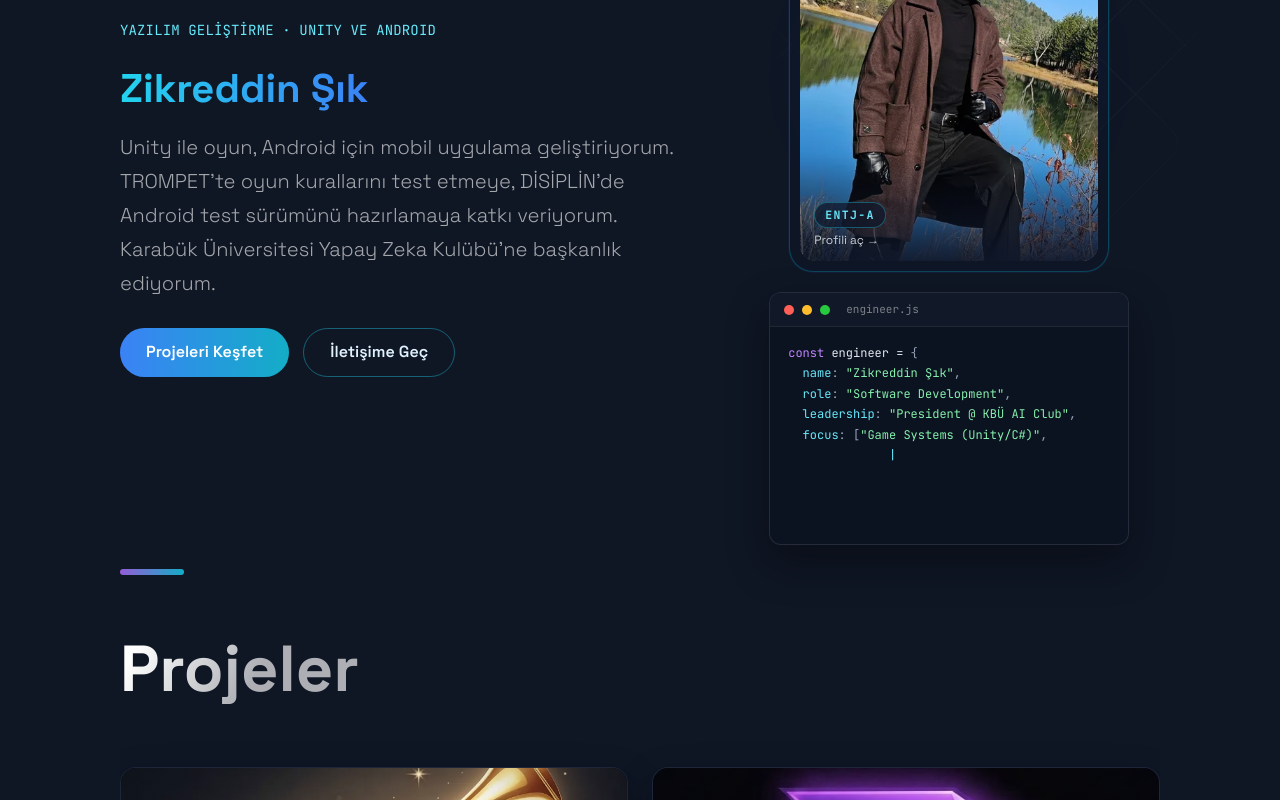
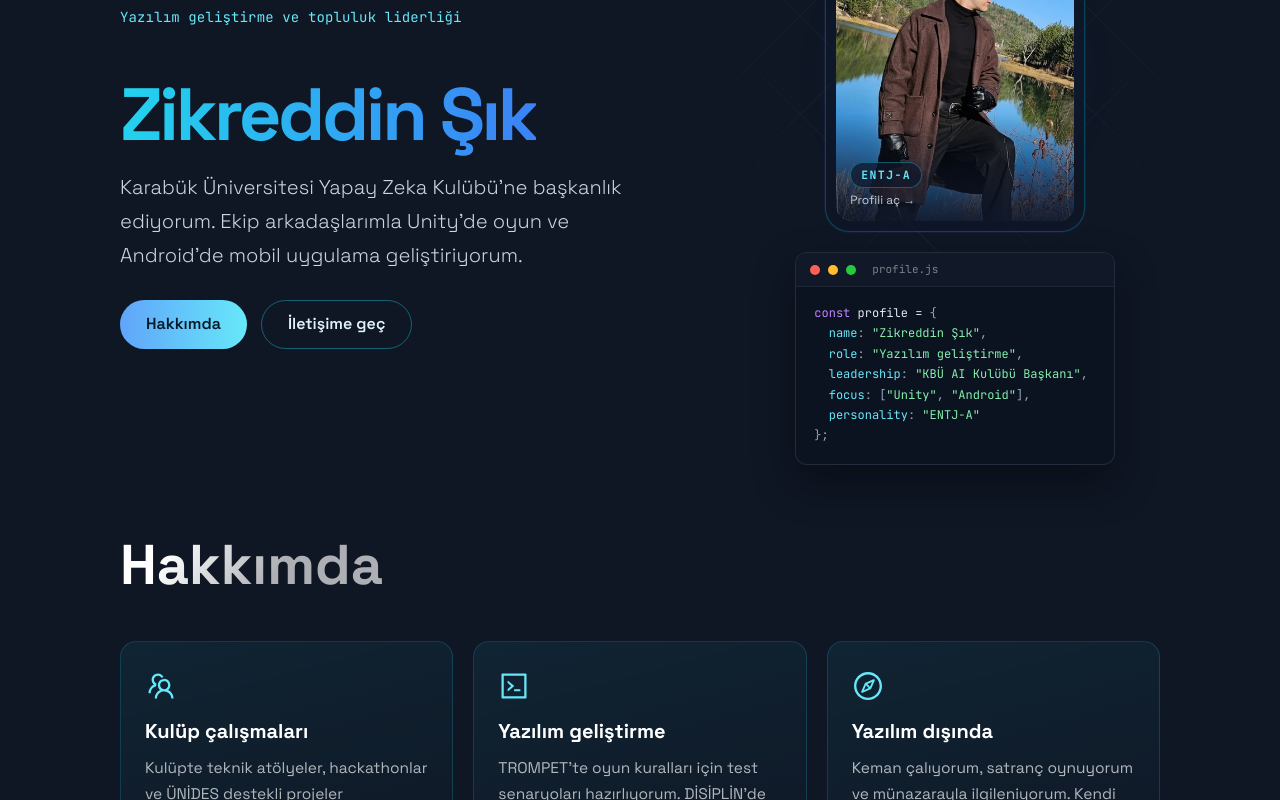
Before and after one commit to szikreddin5-maker/portfolio-ziko, a Next.js app: page / in a window 1280 px wide. Shown: the part 280-1080 px from the top of the page. Built offline with nearby package versions, Linux system fonts and the light colour scheme; a web font is replaced by a local one.

Commit message:
design: introduce a personal Turkish homepage with subtle motion

```diff
--- a/package.json
+++ b/package.json
@@ -3,8 +3,8 @@
   "version": "0.1.0",
   "private": true,
   "scripts": {
-    "dev": "set NODE_OPTIONS=--openssl-legacy-provider && next dev",
-    "build": "set NODE_OPTIONS=--openssl-legacy-provider && next build && next export",
+    "dev": "node --openssl-legacy-provider ./node_modules/next/dist/bin/next dev",
+    "build": "node --openssl-legacy-provider ./node_modules/next/dist/bin/next build && node --openssl-legacy-provider ./node_modules/next/dist/bin/next export",
     "start": "next start"
   },
   "dependencies": {
--- a/src/components/Hero/Hero.js
+++ b/src/components/Hero/Hero.js
@@ -1,4 +1,4 @@
-import React, { useEffect, useMemo, useState } from 'react';
+import React, { useEffect, useMemo, useRef, useState } from 'react';
 
 import BgAnimation from '../BackgrooundAnimation/BackgroundAnimation';
 import {
@@ -47,7 +47,7 @@ import {
 
 const CODE_TOKENS = [
   { t: 'kw', v: 'const' },
-  { t: 'plain', v: ' engineer = ' },
+  { t: 'plain', v: ' profile = ' },
   { t: 'punct', v: '{' },
   { t: 'plain', v: '\n  ' },
   { t: 'key', v: 'name' },
@@ -59,35 +59,29 @@ const CODE_TOKENS = [
   { t: 'key', v: 'role' },
   { t: 'punct', v: ':' },
   { t: 'plain', v: ' ' },
-  { t: 'str', v: '"Software Development"' },
+  { t: 'str', v: '"Yazılım geliştirme"' },
   { t: 'punct', v: ',' },
   { t: 'plain', v: '\n  ' },
   { t: 'key', v: 'leadership' },
   { t: 'punct', v: ':' },
   { t: 'plain', v: ' ' },
-  { t: 'str', v: '"President @ KBÜ AI Club"' },
+  { t: 'str', v: '"KBÜ AI Kulübü Başkanı"' },
   { t: 'punct', v: ',' },
   { t: 'plain', v: '\n  ' },
   { t: 'key', v: 'focus' },
   { t: 'punct', v: ':' },
   { t: 'plain', v: ' ' },
   { t: 'punct', v: '[' },
-  { t: 'str', v: '"Game Systems (Unity/C#)"' },
+  { t: 'str', v: '"Unity"' },
   { t: 'punct', v: ',' },
-  { t: 'plain', v: '\n               ' },
-  { t: 'str', v: '"Web & AI Integration"' },
+  { t: 'plain', v: ' ' },
+  { t: 'str', v: '"Android"' },
   { t: 'punct', v: '],' },
   { t: 'plain', v: '\n  ' },
   { t: 'key', v: 'personality' },
   { t: 'punct', v: ':' },
   { t: 'plain', v: ' ' },
   { t: 'str', v: '"ENTJ-A"' },
-  { t: 'punct', v: ',' },
-  { t: 'plain', v: '\n  ' },
-  { t: 'key', v: 'status' },
-  { t: 'punct', v: ':' },
-  { t: 'plain', v: ' ' },
-  { t: 'str', v: '"Building solutions & expanding ecosystems"' },
   { t: 'plain', v: '\n' },
   { t: 'punct', v: '};' },
 ];
@@ -100,7 +94,7 @@ const TOKEN_TAGS = {
   plain: Plain,
 };
 
-const CHAR_MS = 36;
+const CHAR_MS = 20;
 
 const renderTokens = (tokens, charCount) => {
   let remaining = charCount;
@@ -151,11 +145,11 @@ const TypewriterCode = () => {
   }, [totalChars]);
 
   return (
-    <TerminalBody aria-label="engineer.js">
+    <TerminalBody aria-hidden="true">
       <CodeSizer aria-hidden="true">{renderTokens(CODE_TOKENS, totalChars)}</CodeSizer>
       <CodeTyped>
         {renderTokens(CODE_TOKENS, visibleChars)}
-        <Cursor aria-hidden="true">|</Cursor>
+        {visibleChars < totalChars && <Cursor>|</Cursor>}
       </CodeTyped>
     </TerminalBody>
   );
@@ -163,12 +157,20 @@ const TypewriterCode = () => {
 
 const Hero = () => {
   const [profileOpen, setProfileOpen] = useState(false);
+  const photoButton = useRef(null);
+  const closeButton = useRef(null);
 
   useEffect(() => {
     if (!profileOpen) return undefined;
 
+    const trigger = photoButton.current;
+    closeButton.current?.focus();
     const onKey = (event) => {
       if (event.key === 'Escape') setProfileOpen(false);
+      if (event.key === 'Tab') {
+        event.preventDefault();
+        closeButton.current?.focus();
+      }
     };
 
     document.addEventListener('keydown', onKey);
@@ -178,33 +180,33 @@ const Hero = () => {
     return () => {
       document.removeEventListener('keydown', onKey);
       document.body.style.overflow = previousOverflow;
+      trigger?.focus();
     };
   }, [profileOpen]);
 
   return (
-  <HeroWrap>
-    <BgLayer>
+  <HeroWrap aria-labelledby="intro-title">
+    <BgLayer aria-hidden="true">
       <BgAnimation />
     </BgLayer>
     <HeroGrid>
       <LeftSection>
-        <Badge>YAZILIM GELİŞTİRME · UNITY VE ANDROID</Badge>
-        <Title>
+        <Badge>Yazılım geliştirme ve topluluk liderliği</Badge>
+        <Title id="intro-title">
           <NameAccent>Zikreddin Şık</NameAccent>
         </Title>
         <Lead>
-          Unity ile oyun, Android için mobil uygulama geliştiriyorum. TROMPET’te oyun kurallarını
-          test etmeye, DİSİPLİN’de Android test sürümünü hazırlamaya katkı veriyorum.
           Karabük Üniversitesi Yapay Zeka Kulübü’ne başkanlık ediyorum.
+          Ekip arkadaşlarımla Unity’de oyun ve Android’de mobil uygulama geliştiriyorum.
         </Lead>
         <ButtonRow>
-          <PrimaryButton href="#projects">Projeleri Keşfet</PrimaryButton>
-          <SecondaryButton href="#contact">İletişime Geç</SecondaryButton>
+          <PrimaryButton href="#about">Hakkımda</PrimaryButton>
+          <SecondaryButton href="#contact">İletişime geç</SecondaryButton>
         </ButtonRow>
       </LeftSection>
 
       <RightSection>
-        <PhotoCard type="button" onClick={() => setProfileOpen(true)} aria-haspopup="dialog" aria-expanded={profileOpen}>
+        <PhotoCard ref={photoButton} type="button" onClick={() => setProfileOpen(true)} aria-haspopup="dialog" aria-expanded={profileOpen}>
           <ImageWrapper>
             <ProfileImg src="/profile.webp" alt="Zikreddin Şık" />
             <PhotoOverlay>
@@ -219,7 +221,7 @@ const Hero = () => {
             <Dot color="#ff5f56" />
             <Dot color="#ffbd2e" />
             <Dot color="#27c93f" />
-            <TerminalTitle>engineer.js</TerminalTitle>
+            <TerminalTitle>profile.js</TerminalTitle>
           </TerminalBar>
           <TypewriterCode />
         </Terminal>
@@ -234,7 +236,7 @@ const Hero = () => {
           aria-labelledby="profile-title"
           onClick={(event) => event.stopPropagation()}
         >
-          <ModalClose type="button" onClick={() => setProfileOpen(false)} aria-label="Kapat">
+          <ModalClose ref={closeButton} type="button" onClick={() => setProfileOpen(false)} aria-label="Kapat">
             ×
           </ModalClose>
           <ModalBanner>
--- a/src/components/Hero/HeroStyles.js
+++ b/src/components/Hero/HeroStyles.js
@@ -1,28 +1,29 @@
 import styled, { keyframes } from 'styled-components';
+
+const introIn = keyframes`
+  from { opacity: 0; transform: translateY(14px); }
+  to { opacity: 1; transform: translateY(0); }
+`;
 
 export const HeroWrap = styled.section`
   position: relative;
   width: 100%;
-  max-width: 1040px;
+  max-width: 1136px;
   margin: 0 auto;
-  padding: 48px 48px 24px;
-  box-sizing: content-box;
-  overflow: visible;
+  padding: clamp(40px, 7vw, 88px) clamp(20px, 5vw, 48px) 40px;
 
-  @media ${(props) => props.theme.breakpoints.md} {
-    padding: 32px 48px 16px;
-  }
-
-  @media ${(props) => props.theme.breakpoints.sm} {
-    padding: 16px 16px 8px;
-    width: calc(100vw - 32px);
+  @media (prefers-reduced-motion: reduce) {
+    *, *::before, *::after {
+      animation: none;
+      transition: none;
+    }
   }
 `;
 
 export const BgLayer = styled.div`
   position: absolute;
-  top: -20px;
-  right: -40px;
+  top: 0;
+  right: 0;
   width: min(520px, 48%);
   opacity: 0.55;
   pointer-events: none;
@@ -35,8 +36,11 @@ export const BgLayer = styled.div`
 
   @media ${(props) => props.theme.breakpoints.md} {
     width: 280px;
-    right: -16px;
     opacity: 0.28;
+  }
+
+  @media (prefers-reduced-motion: reduce) {
+    display: none;
   }
 `;
 
@@ -45,7 +49,7 @@ export const HeroGrid = styled.div`
   z-index: 1;
   display: grid;
   grid-template-columns: minmax(0, 1.15fr) minmax(280px, 0.85fr);
-  gap: 48px;
+  gap: clamp(28px, 6vw, 80px);
   align-items: center;
 
   @media ${(props) => props.theme.breakpoints.md} {
@@ -57,6 +61,13 @@ export const HeroGrid = styled.div`
 export const LeftSection = styled.div`
   width: 100%;
   min-width: 0;
+
+  @media (prefers-reduced-motion: no-preference) {
+    > * { animation: ${introIn} 520ms ease-out backwards; }
+    > :nth-child(2) { animation-delay: 80ms; }
+    > :nth-child(3) { animation-delay: 160ms; }
+    > :nth-child(4) { animation-delay: 240ms; }
+  }
 `;
 
 export const RightSection = styled.div`
@@ -68,8 +79,8 @@ export const RightSection = styled.div`
   gap: 20px;
   min-width: 0;
 
-  @media ${(props) => props.theme.breakpoints.md} {
-    order: -1;
+  @media (prefers-reduced-motion: no-preference) {
+    animation: ${introIn} 650ms ease-out 140ms backwards;
   }
 `;
 
@@ -87,19 +98,13 @@ export const Badge = styled.p`
 
 export const Title = styled.h1`
   font-weight: 800;
-  font-size: 40px;
-  line-height: 1.25;
+  font-size: clamp(4.2rem, 6.4vw, 7.4rem);
+  line-height: 1.08;
+  letter-spacing: -0.045em;
   color: #fff;
   margin-bottom: 16px;
   max-width: 100%;
 
-  @media ${(props) => props.theme.breakpoints.md} {
-    font-size: 32px;
-  }
-
-  @media ${(props) => props.theme.breakpoints.sm} {
-    font-size: 26px;
-  }
 `;
 
 export const NameLine = styled.p`
@@ -115,7 +120,6 @@ export const NameLine = styled.p`
 `;
 
 export const NameAccent = styled.span`
-  white-space: nowrap;
   background: linear-gradient(90deg, #22d3ee 0%, #3b82f6 100%);
   -webkit-background-clip: text;
   -webkit-text-fill-color: transparent;
@@ -127,7 +131,7 @@ export const Lead = styled.p`
   font-size: 20px;
   line-height: 34px;
   font-weight: 300;
-  color: rgba(255, 255, 255, 0.62);
+  color: #cad5e3;
   padding-bottom: 28px;
 
   @media ${(props) => props.theme.breakpoints.md} {
@@ -156,8 +160,8 @@ export const PrimaryButton = styled.a`
   border-radius: 999px;
   font-size: 16px;
   font-weight: 600;
-  color: #fff;
-  background: linear-gradient(270deg, #13ADC7 0%, #3b82f6 100%);
+  color: #071826;
+  background: linear-gradient(270deg, #67e8f9 0%, #60a5fa 100%);
   transition: transform 0.25s ease, opacity 0.25s ease;
 
   &:hover {
@@ -165,8 +169,12 @@ export const PrimaryButton = styled.a`
     opacity: 0.92;
   }
 
+  &:focus-visible {
+    outline: 2px solid #67e8f9;
+    outline-offset: 4px;
+  }
+
   @media ${(props) => props.theme.breakpoints.sm} {
-    width: 100%;
     font-size: 14px;
     padding: 12px 18px;
   }
@@ -191,8 +199,12 @@ export const SecondaryButton = styled.a`
     color: #fff;
   }
 
+  &:focus-visible {
+    outline: 2px solid #67e8f9;
+    outline-offset: 4px;
+  }
+
   @media ${(props) => props.theme.breakpoints.sm} {
-    width: 100%;
     font-size: 14px;
     padding: 12px 18px;
   }
@@ -200,7 +212,7 @@ export const SecondaryButton = styled.a`
 
 export const PhotoCard = styled.button`
   position: relative;
-  width: min(320px, 100%);
+  width: min(260px, 100%);
   padding: 10px;
   border-radius: 24px;
   border: 1px solid rgba(6, 182, 212, 0.3);
@@ -224,12 +236,15 @@ export const PhotoCard = styled.button`
     pointer-events: none;
   }
 
-  &:hover,
-  &:focus-visible {
+  &:hover {
     transform: translateY(-3px);
     border-color: rgba(34, 211, 238, 0.7);
     box-shadow: 0 0 24px rgba(6, 182, 212, 0.18);
-    outline: none;
+  }
+
+  &:focus-visible {
+    outline: 2px solid #67e8f9;
+    outline-offset: 4px;
   }
 `;
 
@@ -351,6 +366,7 @@ export const ModalCard = styled.div`
   border: 1px solid rgba(34, 211, 238, 0.22);
   border-radius: 20px;
   box-shadow: 0 24px 64px rgba(0, 0, 0, 0.45);
+  animation: ${quoteIn} 260ms ease-out;
 `;
 
 export const ModalBanner = styled.div`
@@ -442,7 +458,7 @@ export const ModalText = styled.p`
 `;
 
 export const Terminal = styled.div`
-  width: min(360px, 100%);
+  width: min(320px, 100%);
   background: #0b1220;
   border: 1px solid rgba(148, 163, 184, 0.18);
   border-radius: 12px;
@@ -487,7 +503,8 @@ export const TerminalBody = styled.div`
 export const CodeSizer = styled.pre`
   margin: 0;
   font: inherit;
-  white-space: pre;
+  white-space: pre-wrap;
+  overflow-wrap: anywhere;
   visibility: hidden;
   pointer-events: none;
 `;
@@ -500,7 +517,8 @@ export const CodeTyped = styled.pre`
   bottom: 18px;
   left: 18px;
   font: inherit;
-  white-space: pre;
+  white-space: pre-wrap;
+  overflow-wrap: anywhere;
   overflow: hidden;
 `;
 
--- a/src/components/TimeLine/TimeLine.js
+++ b/src/components/TimeLine/TimeLine.js
@@ -1,34 +1,67 @@
-import React from 'react';
-import { AiOutlineTeam, AiOutlineAppstore, AiOutlineThunderbolt } from 'react-icons/ai';
+import React, { useEffect, useRef } from 'react';
+import { AiOutlineTeam, AiOutlineCode, AiOutlineCompass } from 'react-icons/ai';
 
 import { Section, SectionDivider, SectionTitle } from '../../styles/GlobalComponents';
 import { VisionGrid, VisionCard, VisionIcon, VisionTitle, VisionText } from './TimeLineStyles';
 
 const visionCards = [
   {
-    title: 'Topluluk & Liderlik',
+    title: 'Kulüp çalışmaları',
     Icon: AiOutlineTeam,
-    text: "Karabük Üniversitesi Yapay Zeka Kulübü Başkanı olarak 500'den fazla üyenin yer aldığı bir teknoloji ekosistemine liderlik ediyorum. Hackathonlar, teknik atölyeler ve ÜNİDES destekli projeler koordine ederek genç geliştiricilerin sahaya inmesini sağlıyorum.",
+    text: 'Kulüpte teknik atölyeler, hackathonlar ve ÜNİDES destekli projeler düzenliyoruz. Ben hazırlıkları ve ekipler arasındaki koordinasyonu yürütüyorum.',
   },
   {
-    title: 'Ürün & Sistem Tasarımı',
-    Icon: AiOutlineAppstore,
-    text: 'Kod yazmayı salt bir görev değil, gerçek hayattaki problemleri çözen ürünler tasarlamak olarak görüyorum. DİSİPLİN uygulamasında topluluk koordinasyonunu, TROMPET projesinde ise insan zihninin karar alma dinamiklerini merkeze alıyorum.',
+    title: 'Yazılım geliştirme',
+    Icon: AiOutlineCode,
+    text: 'TROMPET’te oyun kuralları için test senaryoları hazırlıyorum. DİSİPLİN’de Android test sürümünün hazırlanmasına katkı veriyorum.',
   },
   {
-    title: 'Mühendislik & Problem Çözme',
-    Icon: AiOutlineThunderbolt,
-    text: 'Bilgisayar Mühendisliği formasyonumu C, C#, Kotlin ve modern web teknolojileriyle birleştiriyorum. Performans odaklı, sürdürülebilir ve yaşayan yazılım mimarileri kurmaya odaklanıyorum.',
+    title: 'Yazılım dışında',
+    Icon: AiOutlineCompass,
+    text: 'Keman çalıyorum, satranç oynuyorum ve münazarayla ilgileniyorum. Kendi çabamla yola çıkardığım Kuba Superlight 200’ün de burada ayrı bir yeri var.',
   },
 ];
 
-const Timeline = () => (
-  <Section id="about">
-    <SectionTitle>Mühendislik Refleksi, Topluluk Vizyonu</SectionTitle>
-    <VisionGrid>
+const Timeline = () => {
+  const gridRef = useRef(null);
+
+  useEffect(() => {
+    if (!window.IntersectionObserver ||
+        !Element.prototype.animate ||
+        window.matchMedia('(prefers-reduced-motion: reduce)').matches) {
+      return undefined;
+    }
+
+    const cards = Array.from(gridRef.current.children);
+    const animations = [];
+    const observer = new IntersectionObserver((entries) => {
+      entries.forEach(({ isIntersecting, target }) => {
+        if (!isIntersecting) return;
+        observer.unobserve(target);
+        animations.push(target.animate(
+          [
+            { opacity: 0.35, transform: 'translateY(12px)' },
+            { opacity: 1, transform: 'translateY(0)' },
+          ],
+          { duration: 480, delay: cards.indexOf(target) * 75, easing: 'ease-out', fill: 'backwards' }
+        ));
+      });
+    }, { threshold: 0.12 });
+
+    cards.forEach(card => observer.observe(card));
+    return () => {
+      observer.disconnect();
+      animations.forEach(animation => animation.cancel());
+    };
+  }, []);
+
+  return (
+    <Section id="about" aria-labelledby="about-title">
+      <SectionTitle id="about-title">Hakkımda</SectionTitle>
+      <VisionGrid ref={gridRef}>
         {visionCards.map(({ title, Icon, text }) => (
           <VisionCard key={title}>
-          <VisionIcon>
+            <VisionIcon aria-hidden="true">
               <Icon size="3.2rem" />
             </VisionIcon>
             <VisionTitle>{title}</VisionTitle>
@@ -39,5 +72,6 @@ const Timeline = () => (
       <SectionDivider />
     </Section>
   );
+};
 
 export default Timeline;
--- a/src/pages/index.js
+++ b/src/pages/index.js
@@ -10,11 +10,11 @@ const Home = () => {
   return (
     <Layout>
       <Hero />
-      <Projects />
+      <Timeline />
+      <Acomplishments />
       <Skills />
       <Technologies />
-      <Timeline />
-      <Acomplishments />
+      <Projects />
     </Layout>
   );
 };
--- a/src/styles/globals.js
+++ b/src/styles/globals.js
@@ -12,6 +12,9 @@ const GlobalStyles = createGlobalStyle`
   html {
     font-size: 62.5%;
     scroll-behavior: smooth;
+  }
+  @media (prefers-reduced-motion: reduce) {
+    html { scroll-behavior: auto; }
   }
   [id] {
     scroll-margin-top: 88px;
```
Also changed, not shown: src/components/TimeLine/TimeLineStyles.js (+5 -3 lines). Lines whose indentation alone changed are shown as unchanged.
